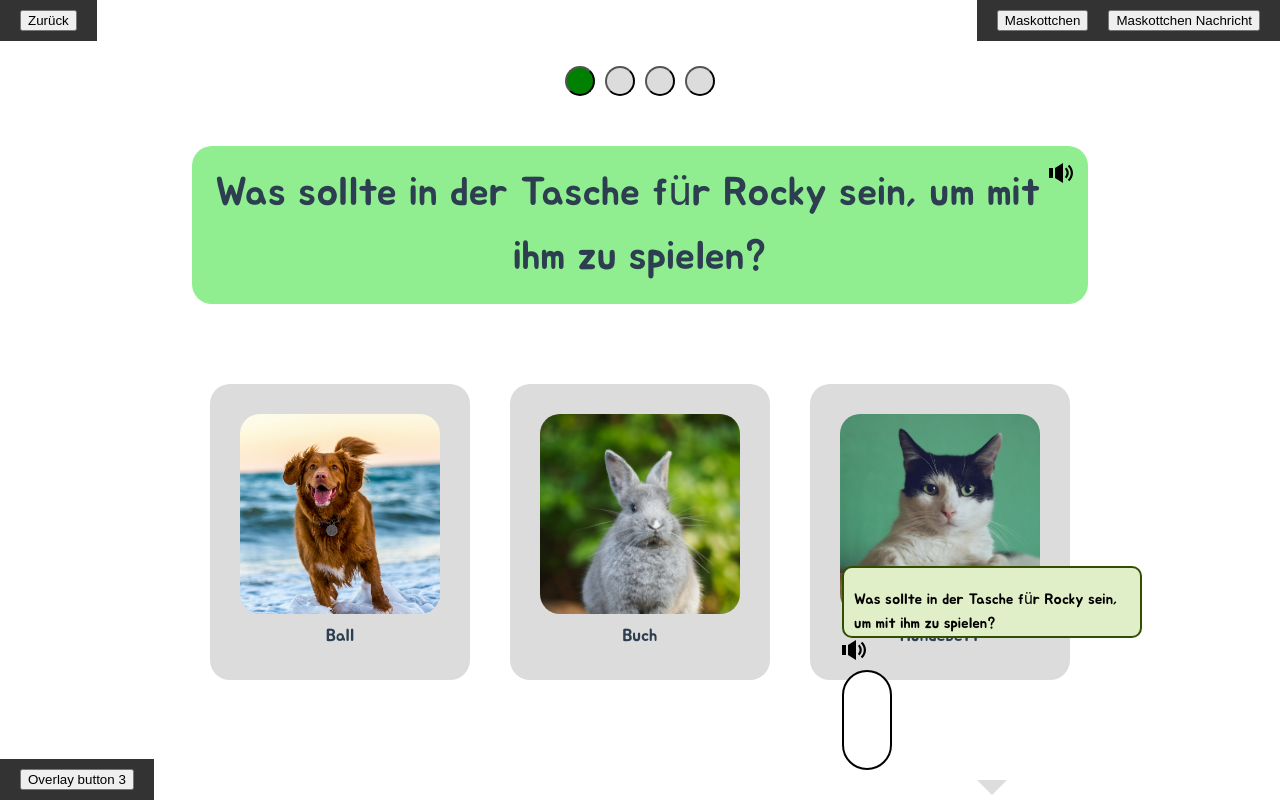
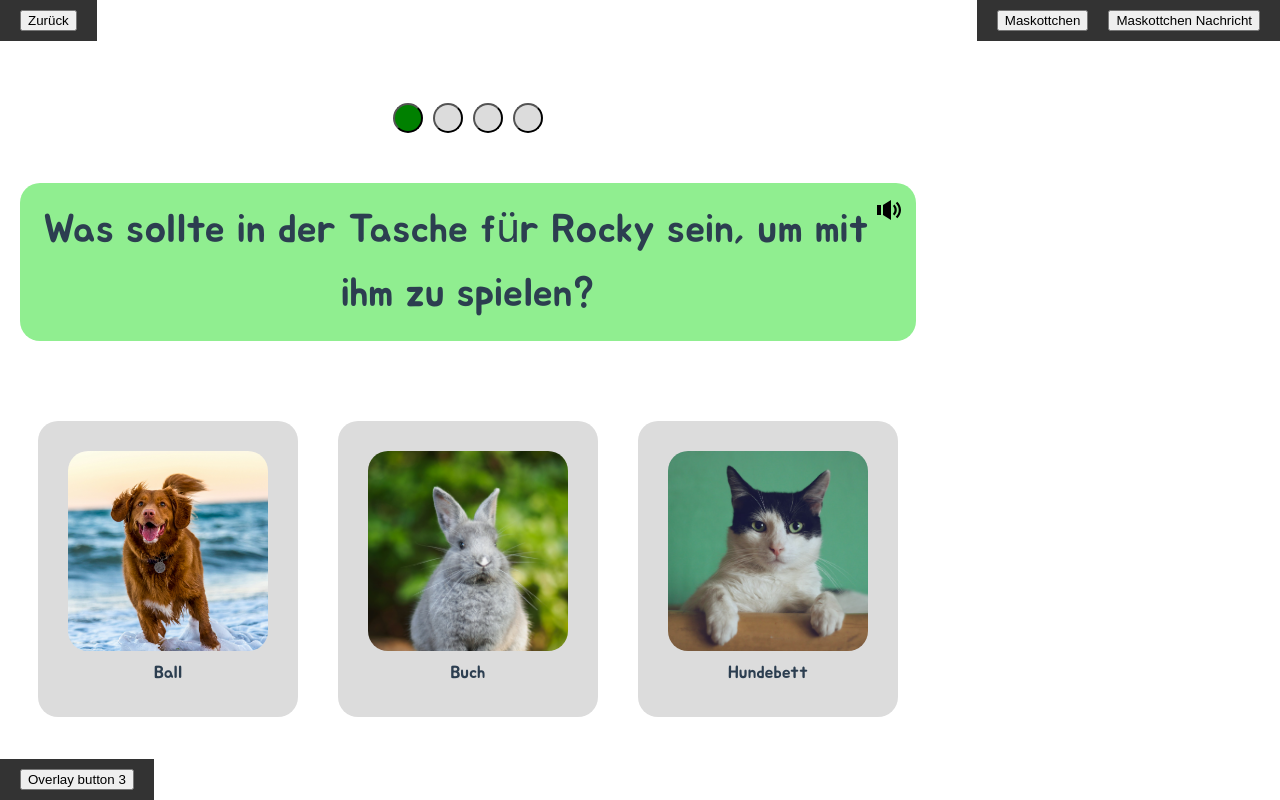
Before and after one commit to schule4-0/pets, a Vue app: page /pets/dog/stages/quiz in a window 1280 px wide. Built offline with nearby package versions, Linux system fonts and the light colour scheme.

Commit message:
mascot just gives feedback, fix position of nextbutton

```diff
--- a/src/views/dog/RecapQuiz.vue
+++ b/src/views/dog/RecapQuiz.vue
@@ -22,10 +22,11 @@
       />
     </div>
 
-    <button @click="nextQuestion" :class="{ 'next-button': true, visible: isAnswerSelected }">
+  </div>
+
+  <button @click="nextQuestion" :class="{ 'next-button': true, visible: isAnswerSelected }">
       <img src="@/assets/icon_arrow.png" />
-    </button>
-  </div>
+  </button>
 
   <div class="modal">
     <div v-if="showModal" class="modal-overlay">
@@ -70,11 +71,11 @@ const currentQuestion = computed(() => {
   return quizData[currentQuestionIndex.value]
 })
 
-onMounted(() => {
-  mascot.showMascotItem()
-  mascot.setMessage(mascotMessage.question1)
-  mascot.showMessage()
-})
+// onMounted(() => {
+//   mascot.showMascotItem()
+//   mascot.setMessage(mascotMessage.question1)
+//   mascot.showMessage()
+// })
 
 const handleAnswerSelected = (selectedAnswerText: string, index: number) => {
   selectedAnswer.value = selectedAnswerText
@@ -113,14 +114,14 @@ const nextQuestion = () => {
 
   if (currentQuestionIndex.value < quizData.length - 1) {
     currentQuestionIndex.value++
-    const currentQuestionNumber = currentQuestionIndex.value + 1
-    const currentQuestionMessage = `question${currentQuestionNumber}`
-    mascot.showMascotItem()
-    mascot.setMessage(mascotMessage[currentQuestionMessage])
-    mascot.showMessage()
-  } else {
     mascot.hideMessage()
     mascot.hideMascotItem()
+    // const currentQuestionNumber = currentQuestionIndex.value + 1
+    // const currentQuestionMessage = `question${currentQuestionNumber}`
+    // mascot.showMascotItem()
+    // mascot.setMessage(mascotMessage[currentQuestionMessage])
+    // mascot.showMessage()
+  } else {
     showModal.value = true
   }
 }
@@ -150,6 +151,7 @@ const progress = computed(() => {
   justify-content: center;
   height: 100%;
   width: 70%;
+  margin-right: 150px;
 
   img {
     width: 5%;
@@ -166,6 +168,8 @@ const progress = computed(() => {
 
 .next-button {
   margin-top: 30px;
+  margin-bottom: 10px;
+  margin-left: 150px;
   align-self: flex-end;
   padding: 10px;
   cursor: pointer;
```
